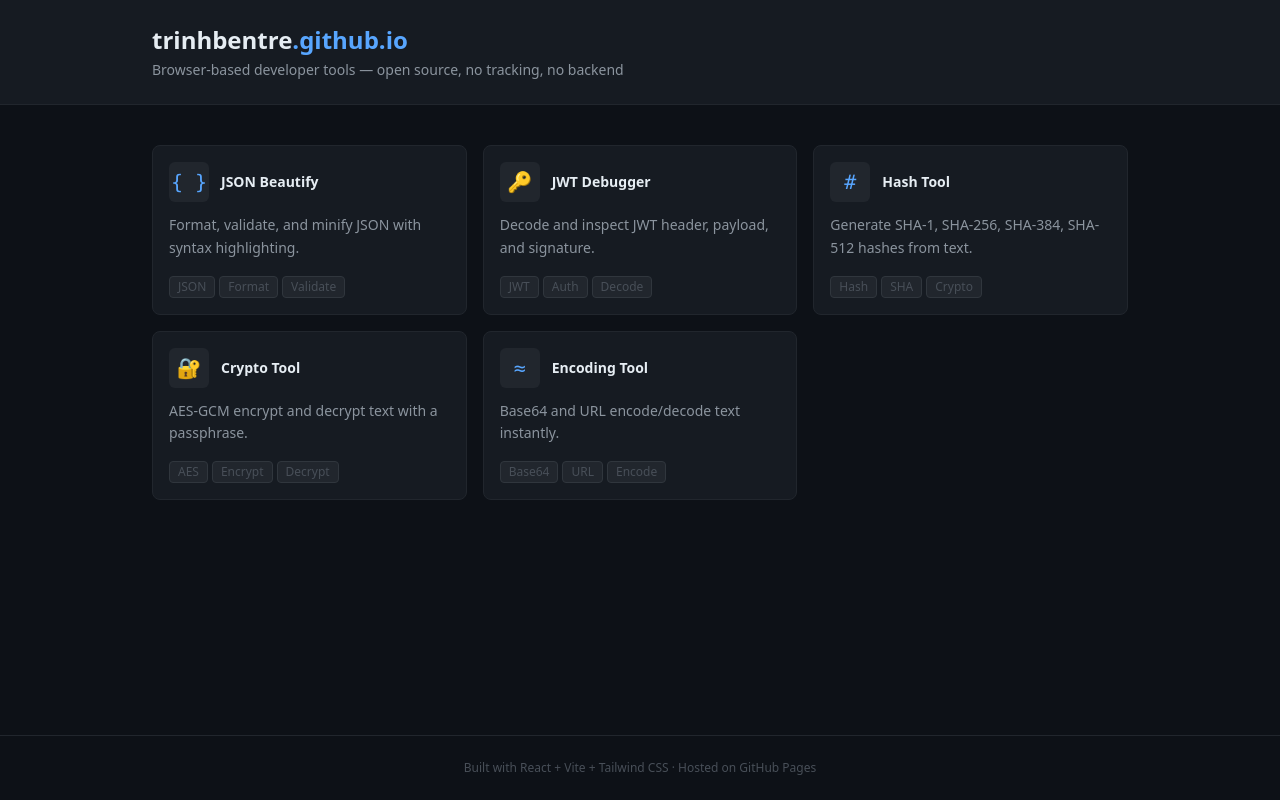
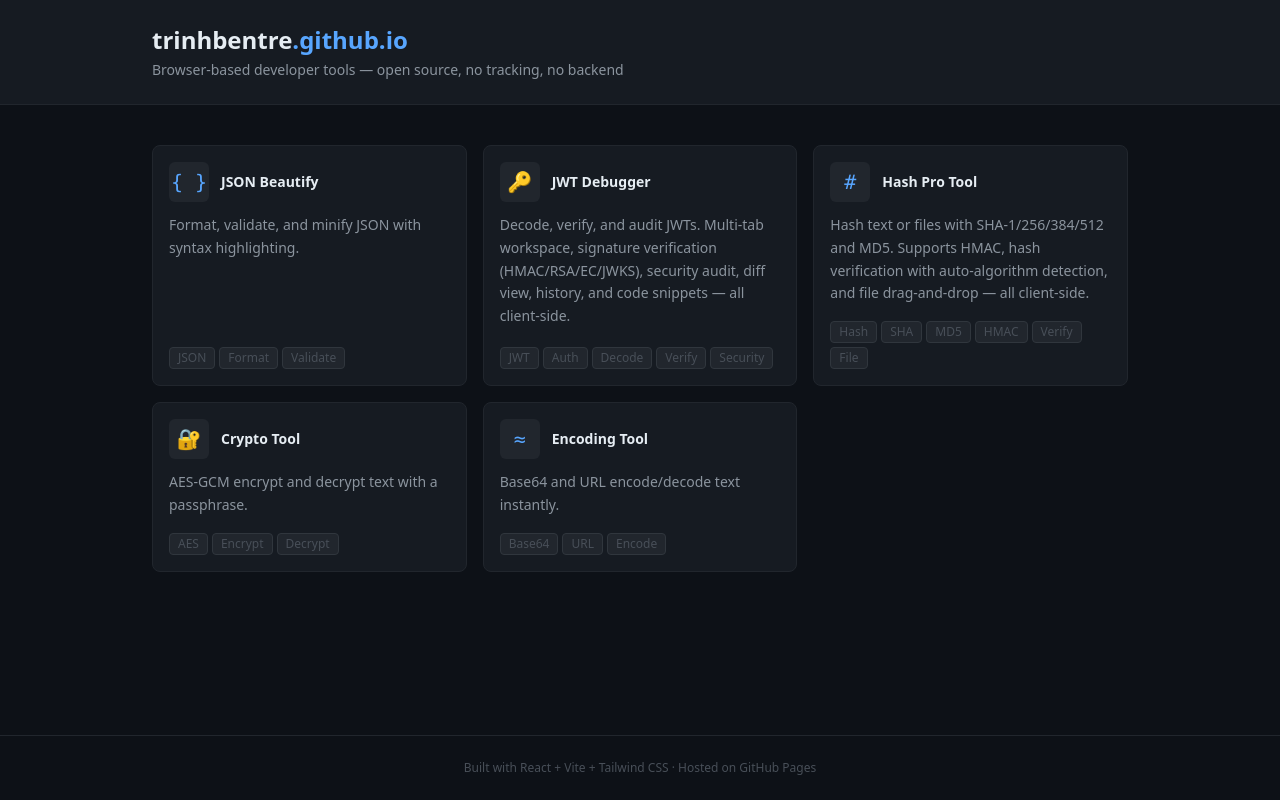
Before and after one commit to trinhbentre/trinhbentre.github.io, a React (Vite) app: page / in a window 1280 px wide. Built offline with nearby package versions, Linux system fonts and the light colour scheme.

Commit message:
feat: update JWT Debugger description in tools catalog

```diff
--- a/src/data/tools.ts
+++ b/src/data/tools.ts
@@ -17,16 +17,16 @@
   {
     name: 'JWT Debugger',
     slug: 'jwt-debugger',
-    description: 'Decode and inspect JWT header, payload, and signature.',
+    description: 'Decode, verify, and audit JWTs. Multi-tab workspace, signature verification (HMAC/RSA/EC/JWKS), security audit, diff view, history, and code snippets — all client-side.',
     icon: '🔑',
-    tags: ['JWT', 'Auth', 'Decode'],
+    tags: ['JWT', 'Auth', 'Decode', 'Verify', 'Security'],
   },
   {
-    name: 'Hash Tool',
+    name: 'Hash Pro Tool',
     slug: 'hash-tool',
-    description: 'Generate SHA-1, SHA-256, SHA-384, SHA-512 hashes from text.',
+    description: 'Hash text or files with SHA-1/256/384/512 and MD5. Supports HMAC, hash verification with auto-algorithm detection, and file drag-and-drop — all client-side.',
     icon: '#',
-    tags: ['Hash', 'SHA', 'Crypto'],
+    tags: ['Hash', 'SHA', 'MD5', 'HMAC', 'Verify', 'File'],
   },
   {
     name: 'Crypto Tool',
```
